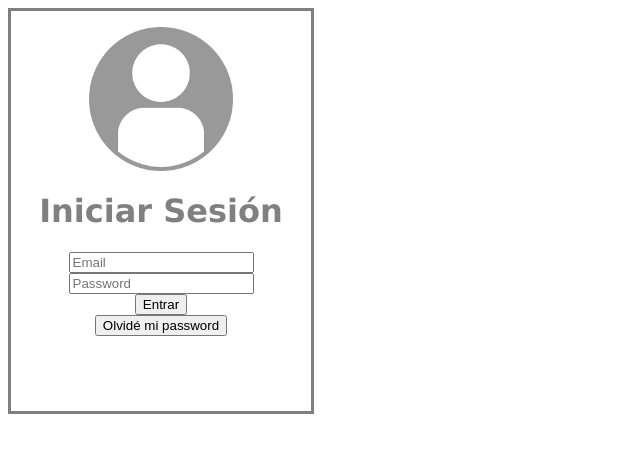
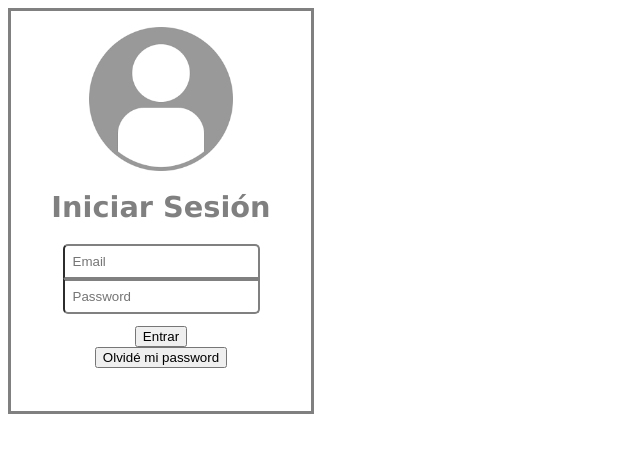
Before and after one commit to mezaDanilo/login-landing, a plain HTML site: page index.html in a window 1280 px wide. Shown: the whole page, without its empty margins (0-640 px from the left). Drawn offline with Linux system fonts and the light colour scheme.

Commit message:
Ajustando los inputs

```diff
--- a/index.css
+++ b/index.css
@@ -1,4 +1,4 @@
-  .cuadrado{
+.cuadrado {
   height: 400px;
   width: 300px;
   border: 2em 2em;
@@ -7,13 +7,32 @@
   text-align: center;
 }
 
-    img{
+img {
   width: 9em;
   padding-top: 1em;
 }
 
-    h1{
-        font-size: 2em;
-        font-family: 'Lucida Sans', 'Lucida Sans Regular', 'Lucida Grande', 'Lucida Sans Unicode', Geneva, Verdana, sans-serif;
+h1 {
+  font-size: 1.8em;
+  font-family: "Lucida Sans", "Lucida Sans Regular", "Lucida Grande",
+    "Lucida Sans Unicode", Geneva, Verdana, sans-serif;
   color: gray;
 }
+
+#emailID{
+  border-radius: 5px 5px 0px 0px;
+  border: 2px 2px;
+  border-top-style: solid;
+  border-color: gray;
+  padding: 0.6em 0.6em;
+}
+
+
+#passId{
+    border-radius: 0px 0px 5px 5px;
+    border: 2px 2px;
+    border-top-style: solid;
+    border-color: gray;
+    padding: 0.6em 0.6em;
+    margin-bottom: 0.9em;
+  }
--- a/index.html
+++ b/index.html
@@ -9,10 +9,10 @@
                 <img src="src/user.png" alt="">
                 <h1>Iniciar Sesión</h1>
                 <div class="email">
-                    <input type="text" placeholder="Email">
+                    <input type="text" placeholder="Email" id="emailID">
                 </div>
                 <div class="password">
-                    <input type="password" placeholder="Password">
+                    <input type="password" placeholder="Password" id="passId">
                 </div>
                 <div class="boton">
                     <button>Entrar</button>
```
Lines whose indentation alone changed are shown as unchanged.
